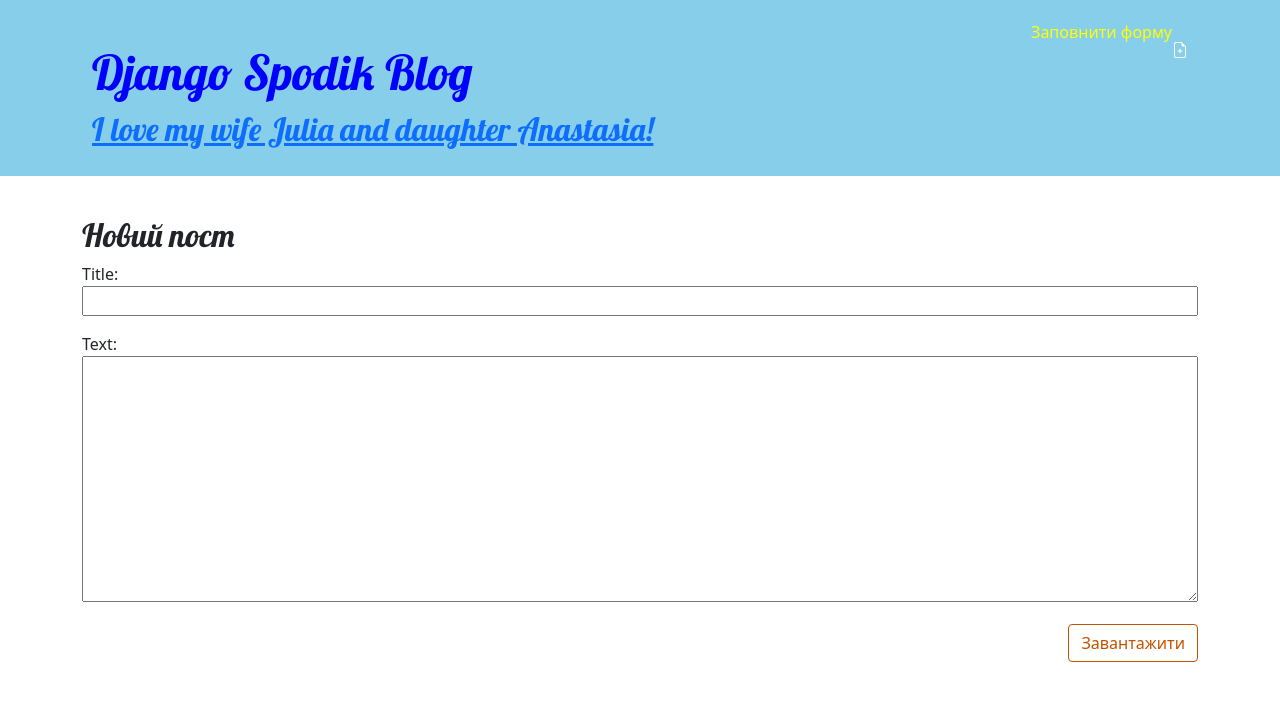
After one commit to SpodikR/my-first-blog, a Django app: page /post/new/ in a window 1280 px wide. The commit adds this page. Shown: the top 701 px of the page. Run offline with Django 4.2, Linux system fonts and the light colour scheme; the visitor is signed in with stand-in values (Sample User, id 1).

Commit message:
dded views to create/edit blog post inside the site.

```diff
--- /dev/null
+++ b/blog/forms.py
@@ -0,0 +1,8 @@
+from django import forms
+from .models import Post
+
+class PostForm(forms.ModelForm):
+
+    class Meta:
+        model = Post
+        fields = ('title', 'text',)
--- a/blog/static/css/blog.css
+++ b/blog/static/css/blog.css
@@ -28,6 +28,11 @@
 
 .date {
     color: #73b8fc;
+    padding: 10px;
+}
+
+.form-text {
+    color: yellow;
 }
 
 .save {
@@ -46,6 +51,12 @@
     float: right;
     font-size: 26pt;
     margin-right: 20px;
+
+}
+
+.forms {
+    color: yellow;
+    text-align: right;
 }
 
 .post {
--- a/blog/templates/blog/base.html
+++ b/blog/templates/blog/base.html
@@ -10,6 +10,14 @@
     <body>
         <header class="page-header">
             <div class="container">
+                {% if user.is_authenticated %}
+                <div class="forms">
+                    Заповнити форму
+                    <a href="{% url 'post_new' %}" class="top-menu">
+                        {% include './icons/file-earmark-plus.svg' %}
+                    </a>
+                </div>
+                {% endif %}
                 <h1><a href="/">Django Spodik Blog</a></h1>
                 <h2><a href="/">I love my wife Julia and daughter Anastasia!</a></h2>
             </div>
--- /dev/null
+++ b/blog/templates/blog/post_edit.html
@@ -0,0 +1,9 @@
+{% extends 'blog/base.html' %}
+
+{% block content %}
+    <h2>Новий пост</h2>
+    <form method="POST" class="post-form">{% csrf_token %}
+        {{ form.as_p }}
+        <button type="submit" class="save btn btn-secondary">Завантажити</button>
+    </form>
+{% endblock %}
--- a/blog/urls.py
+++ b/blog/urls.py
@@ -4,4 +4,6 @@
 urlpatterns = [
     path('', views.post_list, name='post_list'),
     path('post/<int:pk>/', views.post_detail, name='post_detail'),
+    path('post/new/', views.post_new, name='post_new'),
+    path('post/<int:pk>/edit/', views.post_edit, name='post_edit'),
 ]
--- a/blog/views.py
+++ b/blog/views.py
@@ -1,4 +1,6 @@
+from django.shortcuts import redirect
 from django.shortcuts import render, get_object_or_404
+from .forms import PostForm
 from .models import Post
 from django.utils import timezone
 
@@ -9,3 +11,30 @@
 def post_detail(request, pk):
     post = get_object_or_404(Post, pk=pk)
     return render(request, 'blog/post_detail.html', {'post': post})
+
+def post_new(request):
+    if request.method == "POST":
+        form = PostForm(request.POST)
+        if form.is_valid():
+            post = form.save(commit=False)
+            post.author = request.user
+            post.published_date = timezone.now()
+            post.save()
+            return redirect('post_detail', pk=post.pk)
+    else:
+        form = PostForm()
+    return render(request, 'blog/post_edit.html', {'form': form})
+
+def post_edit(request, pk):
+    post = get_object_or_404(Post, pk=pk)
+    if request.method == "POST":
+        form = PostForm(request.POST, instance=post)
+        if form.is_valid():
+            post = form.save(commit=False)
+            post.author = request.user
+            post.published_date = timezone.now()
+            post.save()
+            return redirect('post_detail', pk=post.pk)
+    else:
+        form = PostForm(instance=post)
+    return render(request, 'blog/post_edit.html', {'form': form})
```
Also changed, not shown: blog/templates/blog/post_detail.html (+7 -0 lines), blog/templates/blog/icons/file-earmark-plus.svg (added), blog/templates/blog/icons/pencil-fill.svg (added).
